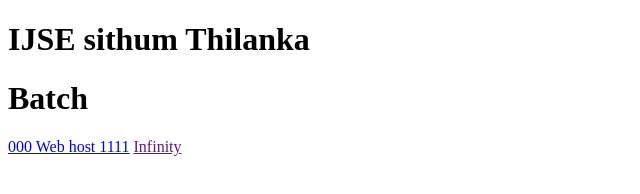
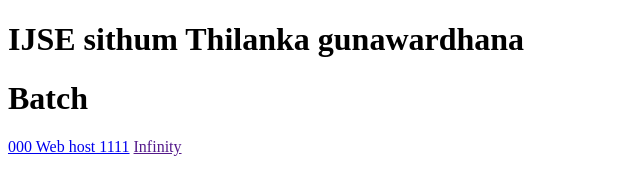
Before and after one commit to SithumGunawardhana/MyPortfolio, a plain HTML site: page index.html in a window 1280 px wide. Shown: the whole page, without its empty margins (0-640 px from the left). Drawn offline with Linux system fonts and the light colour scheme.

Commit message:
3rd check

```diff
--- a/index.html
+++ b/index.html
@@ -5,7 +5,7 @@
     <title>Title</title>
 </head>
 <body>
-<h1>IJSE sithum Thilanka</h1>
+<h1>IJSE sithum Thilanka gunawardhana</h1>
 <h1>Batch</h1>
 <a href="https://sithumgunawardhana.000webhostapp.com/" target="_blank">000 Web host 1111</a>
 <a href="" target="_blank"> Infinity</a>
```
